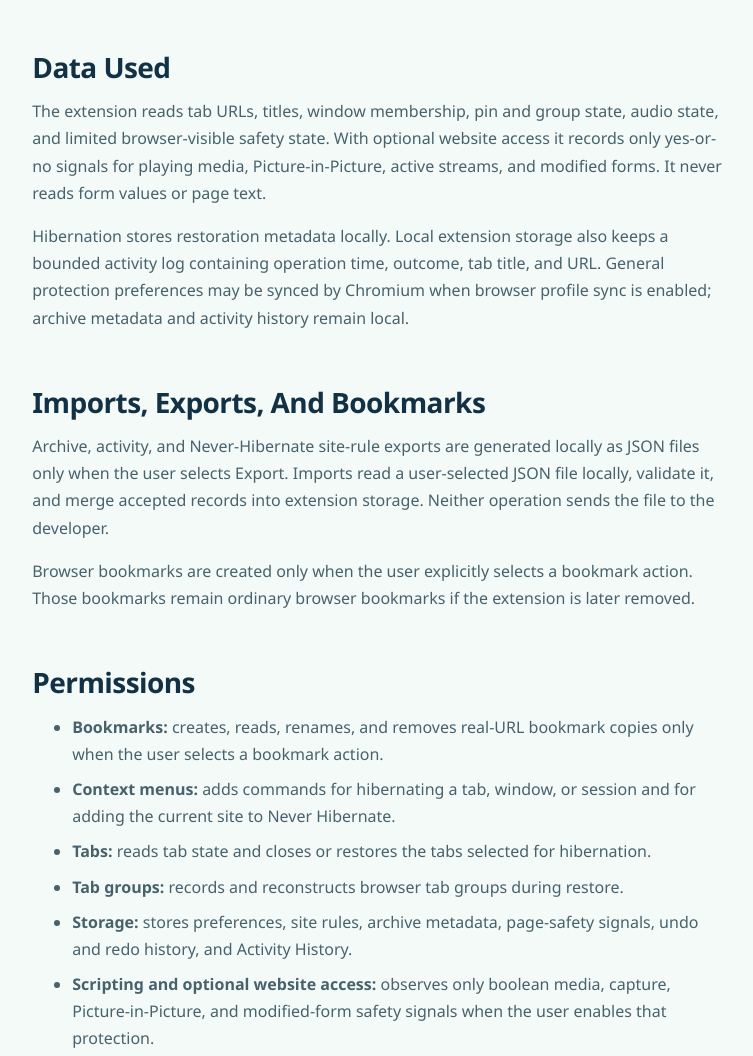
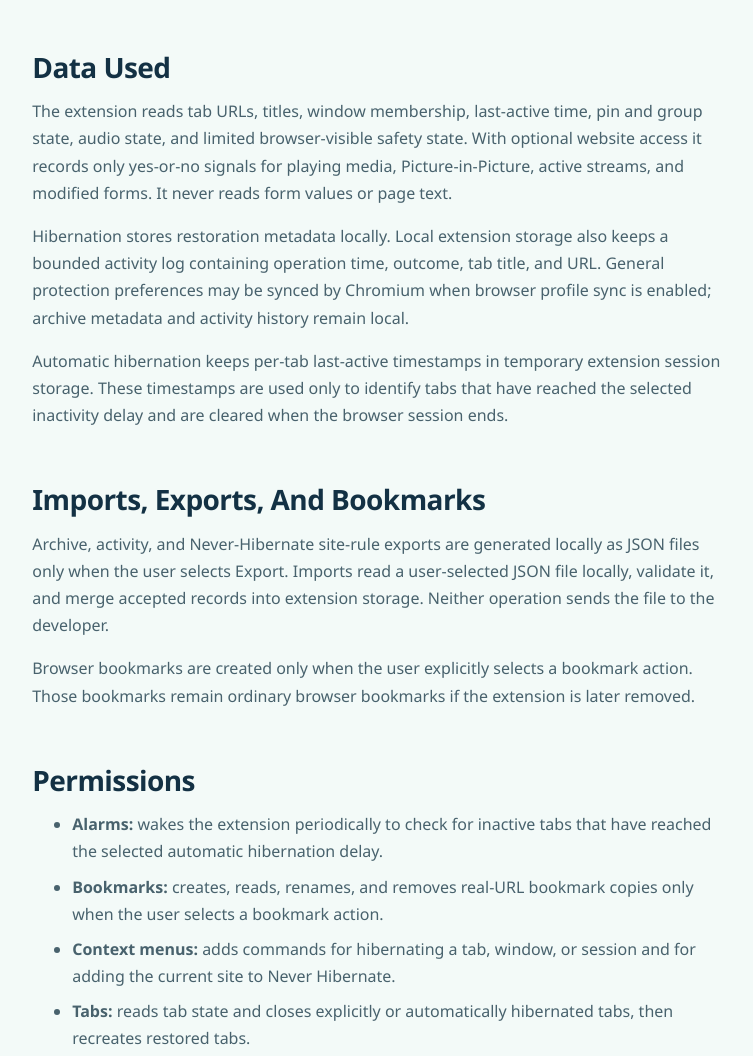
Before and after one commit to ilobaak/htws-extension-site, a plain HTML site: page privacy.html in a window 1280 px wide. Shown: the part 648-1704 px from the top of the page, without its empty margins (260-1013 px from the left). Drawn offline with Linux system fonts and the light colour scheme.

Commit message:
add automatic tab hibernation

```diff
--- a/privacy.html
+++ b/privacy.html
@@ -42,11 +42,11 @@
 
       <h2>Data Used</h2>
       <p>
-        The extension reads tab URLs, titles, window membership, pin and group
-        state, audio state, and limited browser-visible safety state. With
-        optional website access it records only yes-or-no signals for playing
-        media, Picture-in-Picture, active streams, and modified forms. It never
-        reads form values or page text.
+        The extension reads tab URLs, titles, window membership, last-active
+        time, pin and group state, audio state, and limited browser-visible
+        safety state. With optional website access it records only yes-or-no
+        signals for playing media, Picture-in-Picture, active streams, and
+        modified forms. It never reads form values or page text.
       </p>
       <p>
         Hibernation stores restoration metadata locally. Local extension storage
@@ -54,6 +54,12 @@
         tab title, and URL. General protection preferences may be synced by
         Chromium when browser profile sync is enabled; archive metadata and
         activity history remain local.
+      </p>
+      <p>
+        Automatic hibernation keeps per-tab last-active timestamps in temporary
+        extension session storage. These timestamps are used only to identify
+        tabs that have reached the selected inactivity delay and are cleared
+        when the browser session ends.
       </p>
 
       <h2>Imports, Exports, And Bookmarks</h2>
@@ -73,6 +79,11 @@
       <h2>Permissions</h2>
       <ul>
         <li>
+          <strong>Alarms:</strong> wakes the extension periodically to check for
+          inactive tabs that have reached the selected automatic hibernation
+          delay.
+        </li>
+        <li>
           <strong>Bookmarks:</strong> creates, reads, renames, and removes
           real-URL bookmark copies only when the user selects a bookmark action.
         </li>
@@ -81,8 +92,8 @@
           window, or session and for adding the current site to Never Hibernate.
         </li>
         <li>
-          <strong>Tabs:</strong> reads tab state and closes or restores the tabs
-          selected for hibernation.
+          <strong>Tabs:</strong> reads tab state and closes explicitly or
+          automatically hibernated tabs, then recreates restored tabs.
         </li>
         <li>
           <strong>Tab groups:</strong> records and reconstructs browser tab
```
